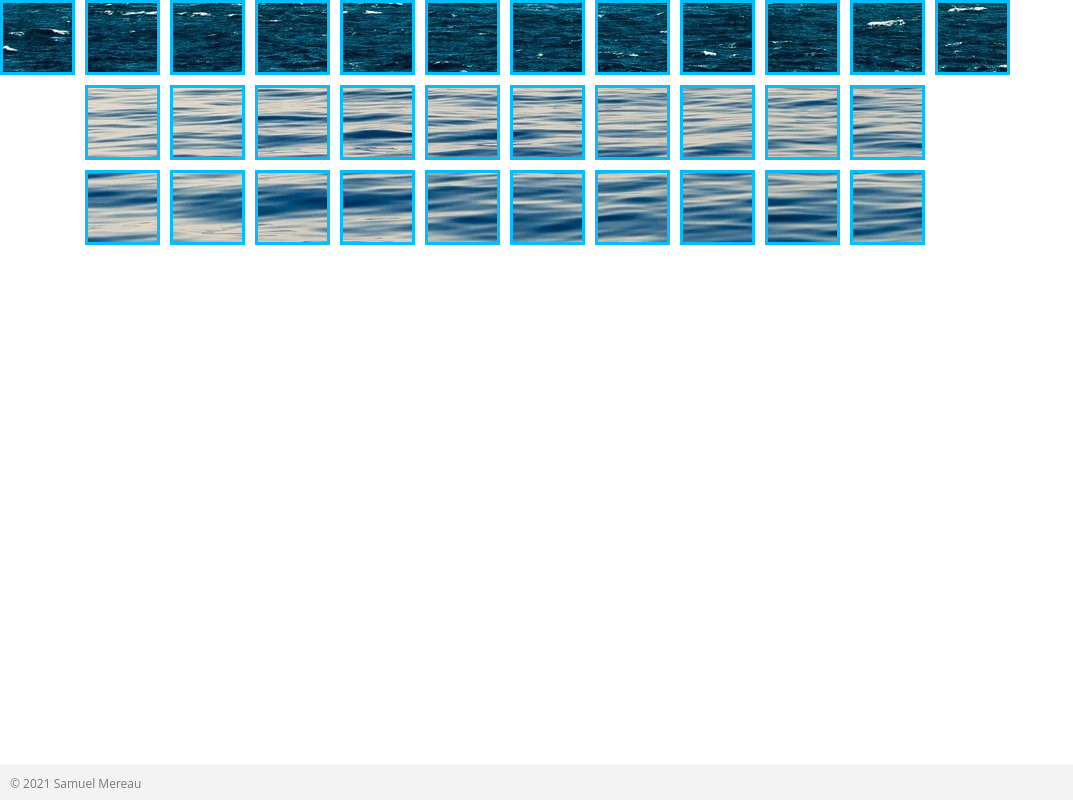
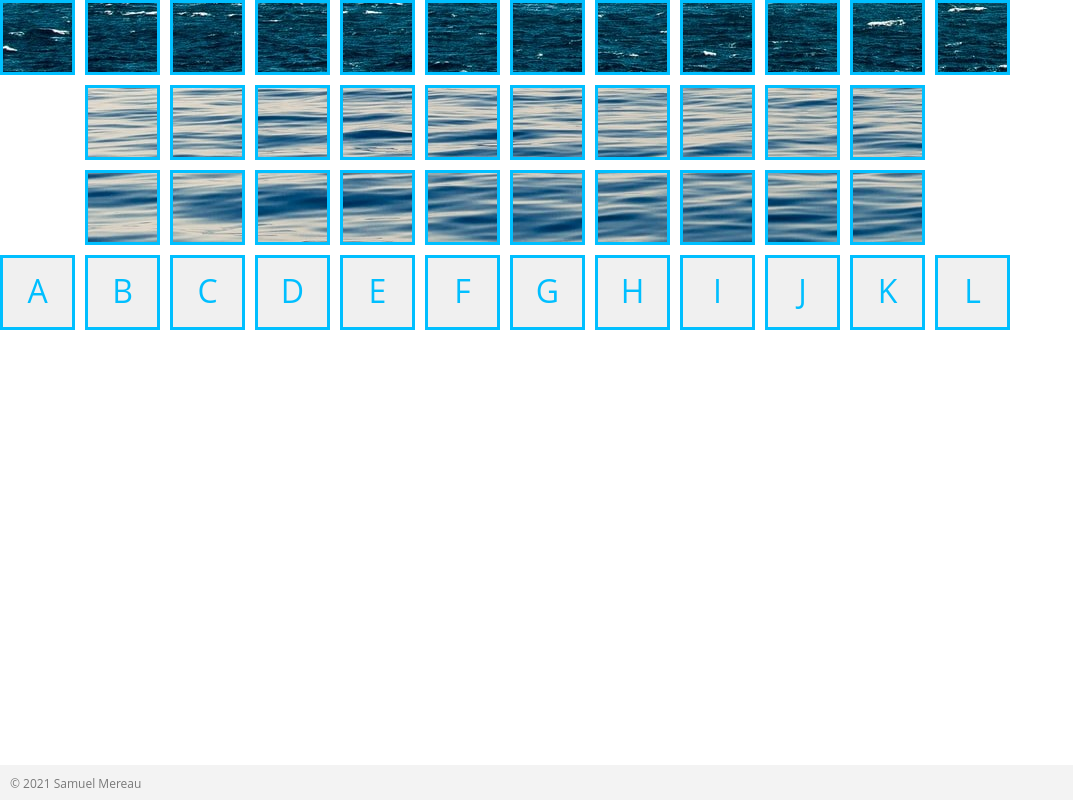
Before and after one commit to SamuelMereau/battleship, a Next.js app: page /game in a window 1280 px wide. Shown: the whole page, without its empty margins (0-1073 px from the left). Built offline with nearby package versions, Linux system fonts and the light colour scheme.

Commit message:
Add letter row

```diff
--- /dev/null
+++ b/Components/Game/Letters.json
@@ -0,0 +1,14 @@
+[
+    "A",
+    "B",
+    "C",
+    "D",
+    "E",
+    "F",
+    "G",
+    "H",
+    "I",
+    "J",
+    "K",
+    "L"
+]
--- a/Components/Game/Rows/LetterRow.js
+++ b/Components/Game/Rows/LetterRow.js
@@ -1,7 +1,13 @@
-export default function LetterRow({ team, letter }) {
+import LetterTile from '../Tiles/LetterTile';
+import styles from '../../../styles/Rows/LetterRow.module.css';
+
+export default function LetterRow({ team }) {
+    const letters = require('../Letters.json');
     return (
-        <div>
-
+        <div className={styles.letterRow}>
+            {letters.map((letter) => {
+                return <LetterTile key={`${team}-${letter}`} team={team} letter={letter}/>
+            })}
         </div>
     );
 }
--- a/Components/Game/Tiles/LetterTile.js
+++ b/Components/Game/Tiles/LetterTile.js
@@ -1,7 +1,10 @@
-export default function LetterRowTile({ team, letter }) {
+import styles from '../../../styles/Tiles/LetterTile.module.css';
+
+export default function LetterTile({ team, letter }) {
+    const currentTeam = require('../Teams.json')[team];
     return (
-        <div>
-
+        <div id={`${team}-${letter}`} className={styles.letterTile} style={{ border: `3px solid ${currentTeam.colour}` }}>
+            <p className={styles.letterTileContent} style={{ color: currentTeam.colour }}>{letter}</p>
         </div>
     );
 }
--- a/pages/game/index.js
+++ b/pages/game/index.js
@@ -24,7 +24,7 @@ export default function Game() {
                 <spacer/>
                 <StartRow team={selectedTeam}/>
                 <spacer/>
-                <LetterRow team={selectedTeam} letter={'A'}/>
+                <LetterRow team={selectedTeam}/>
             </div>
             <Footer/>
         </>
--- /dev/null
+++ b/styles/Rows/LetterRow.module.css
@@ -0,0 +1,3 @@
+.letterRow {
+    display: contents;
+}
--- /dev/null
+++ b/styles/Tiles/LetterTile.module.css
@@ -0,0 +1,13 @@
+.letterTile {
+    min-height: 75px;
+    min-width: 75px;
+    background-color: #f0f0f0;
+}
+
+.letterTileContent {
+    text-align: center;
+    line-height: 65px;
+    font-size: 32px;
+    margin: 0;
+    user-select: none;
+}
```
